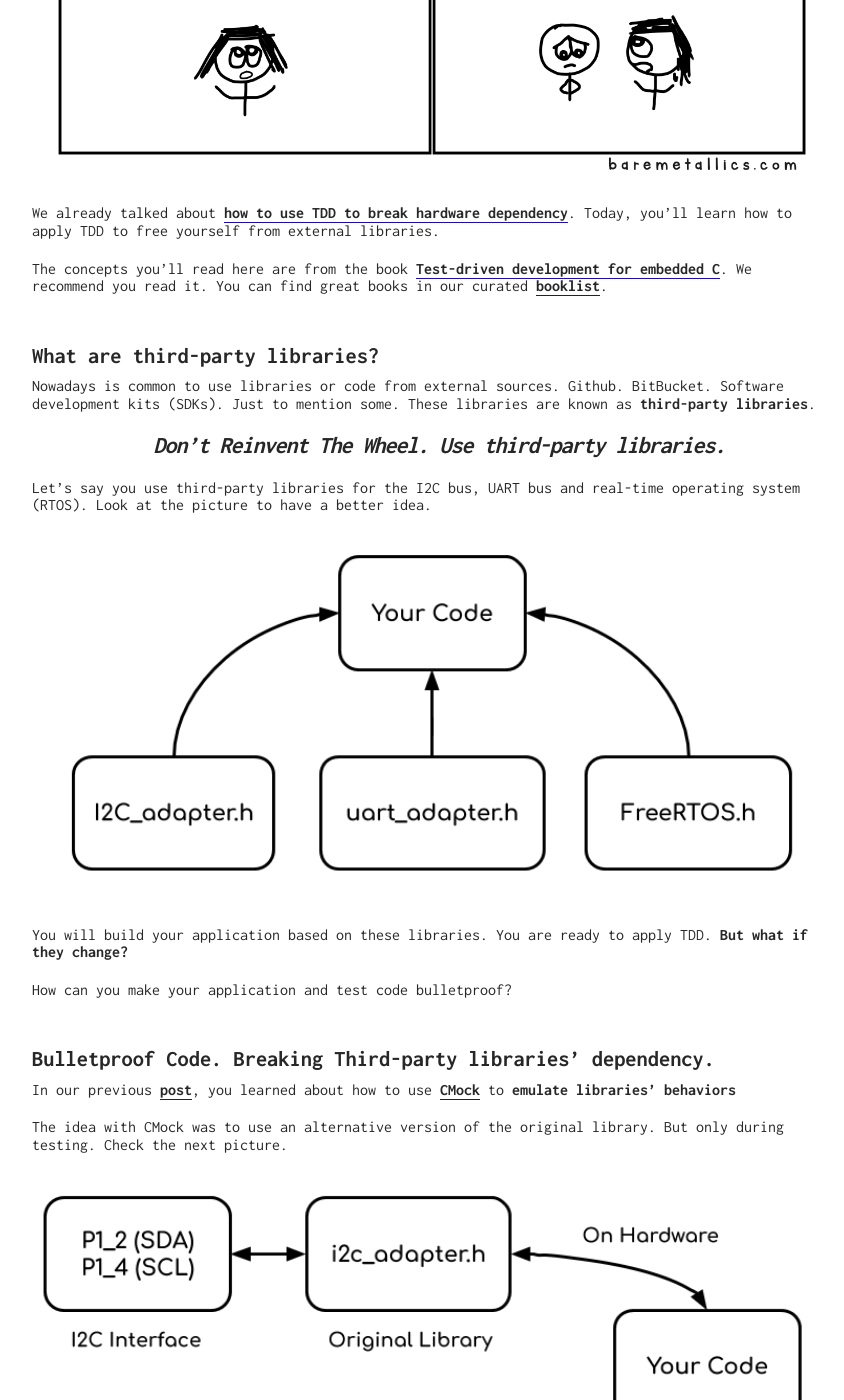
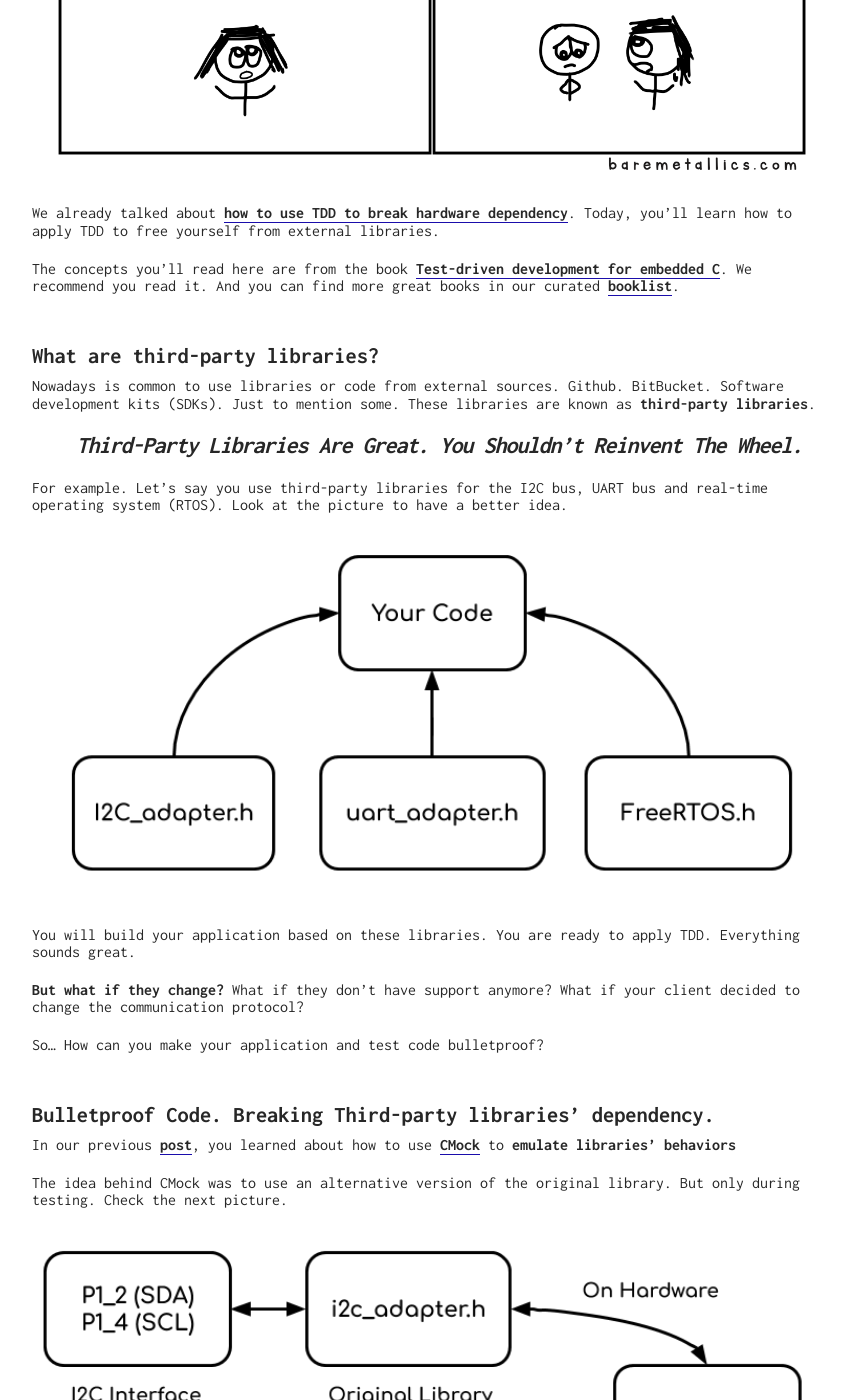
Before and after one commit to daleonpz/baremetallics, a Jekyll site: the page built from _posts/programming/2020-04-18-tdd-library-dependency.md, in a window 1280 px wide and 1400 px high, scrolled down 867 px. Shown: the whole window, without its empty margins (208-1052 px from the left). Built offline with Jekyll 4.4.1, drawn with Linux system fonts in a browser that asks for light colours; a script that is not in the unit is left out; some of the changed text lies outside the part shown.

Commit message:
minor update

````diff
--- a/_posts/programming/2020-04-18-tdd-library-dependency.md
+++ b/_posts/programming/2020-04-18-tdd-library-dependency.md
@@ -17,27 +17,29 @@
 
 The concepts you'll read here are from the book [Test-driven development for embedded C](https://amzn.to/2wsWFnp).
 We recommend you read it.
-You can find great books in our curated [booklist]({{site.baseurl}}/books).
+And you can find more great books in our curated [booklist]({{site.baseurl}}/books).
 
 # What are third-party libraries?
 Nowadays is common to use libraries or code from external sources. Github. BitBucket. Software development kits (SDKs).  Just to mention some.
 These libraries are known as **third-party libraries**.
 
-> Don't Reinvent The Wheel. Use third-party libraries.
+> Third-Party Libraries Are Great. You Shouldn't Reinvent The Wheel.
 
-Let's say you use third-party libraries for the I2C bus, UART bus and real-time operating system (RTOS).
+For example. Let's say you use third-party libraries for the I2C bus, UART bus and real-time operating system (RTOS).
 Look at the picture to have a better idea.
 
 ![library dependency](/images/posts/library-dependency.png)
 
-You will build your application based on these libraries. You are ready to apply TDD. **But what if they change?**
+You will build your application based on these libraries. You are ready to apply TDD. Everything sounds great.
 
-How can you make your application and test code bulletproof?
+**But what if they change?** What if they don't have support anymore? What if your client decided to change the communication protocol?
+
+So... How can you make your application and test code bulletproof?
 
 # Bulletproof Code. Breaking Third-party libraries' dependency.
 In our previous [post]({% post_url programming/2020-04-11-tdd-cmock %}), you learned about how to use [CMock](http://www.throwtheswitch.org/cmock) to **emulate libraries' behaviors**
 
-The idea with CMock was to use an alternative version of the original library. But only during testing. Check the next picture.
+The idea behind CMock was to use an alternative version of the original library. But only during testing. Check the next picture.
 
 ![cmock](/images/posts/cmock-idea-test.png)
 
@@ -99,7 +101,8 @@
 ```
 
 ## First Test
-Let's create a test.
+Here you will learn how to use pointers to functions with TDD.
+Like any other TDD cycle. Let's create first a test.
 
 ```c
 /* code/test/test_BusDriver.c */
@@ -163,14 +166,14 @@
 }
 ```
 
-`test_GetData` calls `FakeReadBus` function. **You will see in the next section the reason behind** `ReadBus = FakeReadBus`.
+**You will see in the next section the reason behind** `ReadBus = FakeReadBus`. But for now. It makes `test_GetData` call `FakeReadBus` function.
 
 If you want to emulate more data outputs. You just need to add more **fake functions**.
 And call them in your tests following this syntax `ReadBus = <FAKE-FUNCTION>`.
 
 
 ## Coding our application
-Since we need to code a bulletproof code. We need to minimize third-party libraries dependency.
+Since we want a bulletproof code. We need to minimize third-party libraries dependency.
 
 Let's start with the header  `BusDriver.h`.
 
@@ -214,6 +217,8 @@
 
 Everything seems to make sense but for one thing. `GenericBus`. This function is there only to initialize the **pointer to function** `ReadBus`. That's all.
 
+But during testing. `ReadBus` points to `FakeReadBus`. That makes your code adaptable. As we mentioned before. `FakeReadBus` could be virtually any bus.
+
 ## Testing the code
 
 ```sh
@@ -243,8 +248,8 @@
 
 
 ## Summary
-At the beginning of the project, nothing is well-defined. Your team is not sure about the microprocessor or communication protocol. But you still need to start with the development.
-Using a simple **pointer to function** is a versatile and powerful tool under those circumstances.
+At the beginning of a project, nothing is well-defined. Your team is not sure about the microprocessor or communication protocol. But you still need to start with the development.
+Using a simple **pointer to function**  you can start your development under those circumstances.
 
 You learned how to still apply TDD even under uncertainty. If you want to learn ever more about TDD.
 Then get one copy of [Test-driven development for embedded C](https://amzn.to/2wsWFnp) on Amazon.
````
Also changed, not shown: other parts of _posts/programming/2020-04-18-tdd-library-dependency.md (+2 -2 lines).
